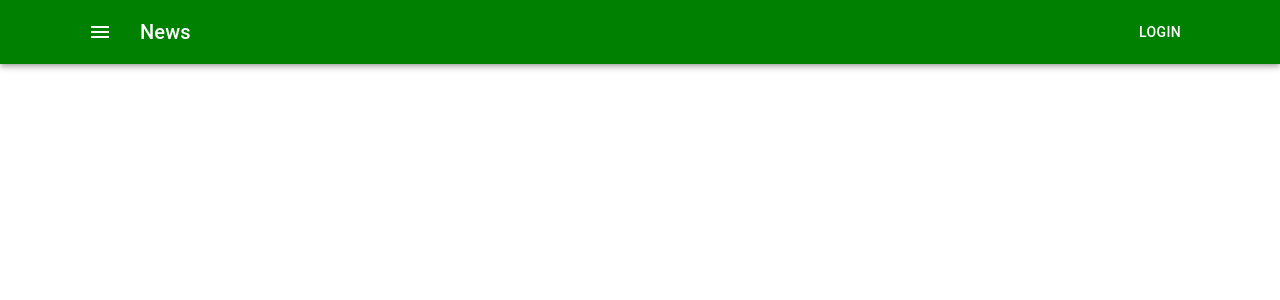
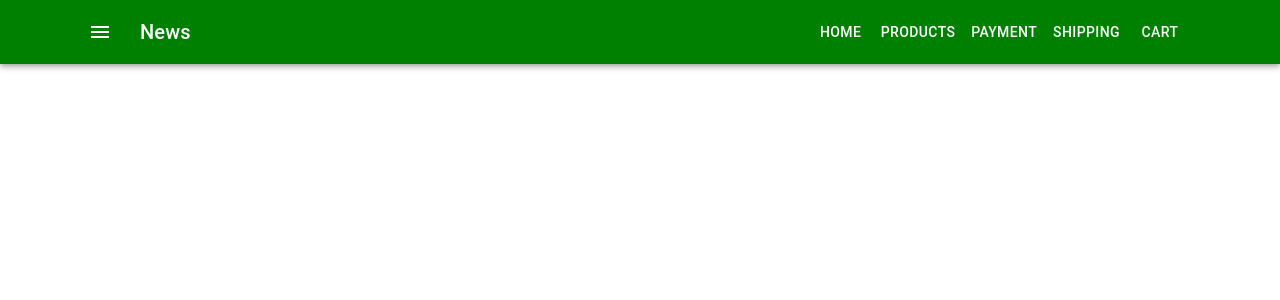
Before and after one commit to Iryna781/lesson-9, a React (Create React App) app: page / in a window 1280 px wide. Shown: the top 300 px of the page. Built offline with nearby package versions, Linux system fonts and the light colour scheme; the HTML template or start-up script is replaced by a standard one.

Commit message:
components

```diff
--- /dev/null
+++ b/src/components/Menu/Menu.tsx
@@ -0,0 +1,15 @@
+import Button from '@mui/material/Button'
+
+type Props = {}
+const Menu = (props: Props) => {
+    return (
+        <>
+            <Button color="inherit">Home</Button>
+            <Button color="inherit">Products</Button>
+            <Button color="inherit">Payment</Button>
+            <Button color="inherit">Shipping</Button>
+            <Button color="inherit">Cart</Button>
+        </>
+    )
+}
+export default Menu
--- a/src/container/App/App.tsx
+++ b/src/container/App/App.tsx
@@ -1,12 +1,15 @@
 import Header from 'container/Header/Header'
 import CssBaseline from '@mui/material/CssBaseline'
+import { StyledEngineProvider } from '@mui/material/styles'
 type Props = {}
 
 const App = (props: Props) => {
     return (
         <>
-            <CssBaseline />
-            <Header />
+            <StyledEngineProvider injectFirst>
+                <CssBaseline />
+                <Header />
+            </StyledEngineProvider>
         </>
     )
 }
--- /dev/null
+++ b/src/container/Header/Header.scss
@@ -0,0 +1,3 @@
+.app-bar{
+    background-color: green;
+}
--- a/src/container/Header/Header.tsx
+++ b/src/container/Header/Header.tsx
@@ -1,14 +1,15 @@
 import AppBar from '@mui/material/AppBar'
 import Toolbar from '@mui/material/Toolbar'
 import Typography from '@mui/material/Typography'
-import Button from '@mui/material/Button'
 import IconButton from '@mui/material/IconButton'
 import MenuIcon from '@mui/icons-material/Menu'
 import Container from '@mui/material/Container'
+import './Header.scss'
+import Menu from 'components/Menu/Menu'
 type Props = {}
 const Header = (props: Props) => {
     return (
-        <AppBar position="static" sx={{ backgroundColor: 'green' }}>
+        <AppBar position="static" className="app-bar">
             <Container maxWidth="lg">
                 <Toolbar>
                     <IconButton
@@ -27,7 +28,7 @@ const Header = (props: Props) => {
                     >
                         News
                     </Typography>
-                    <Button color="inherit">Login</Button>
+                    <Menu />
                 </Toolbar>
             </Container>
         </AppBar>
```
